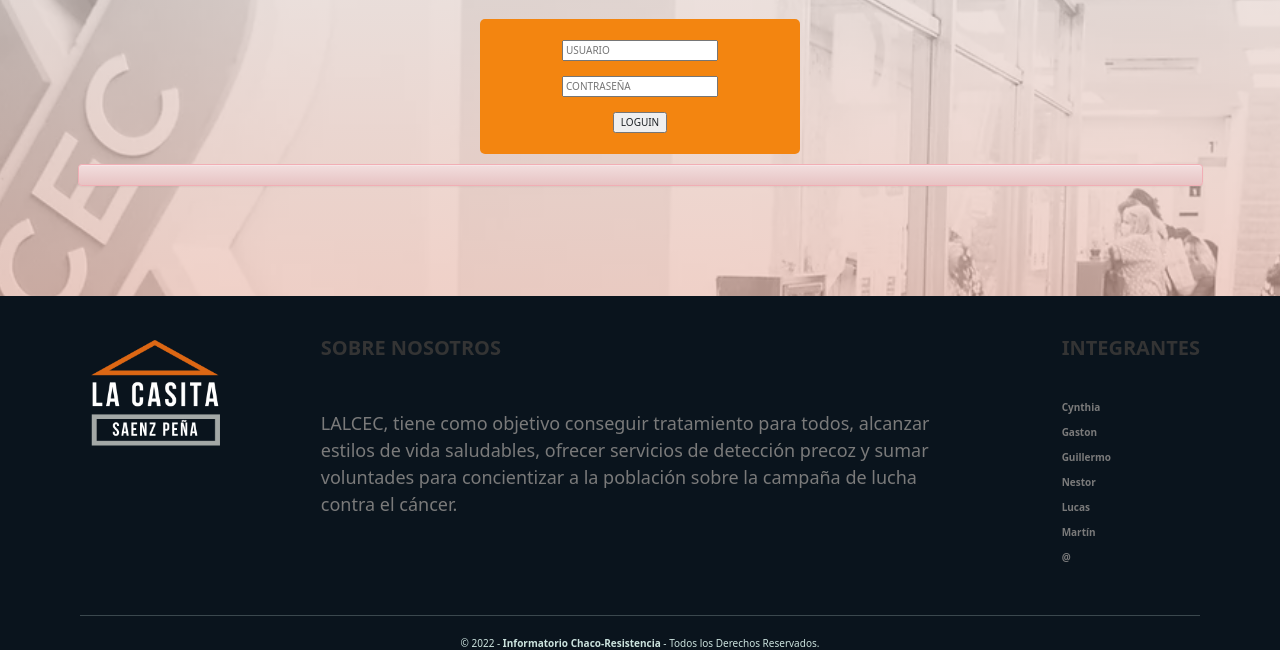
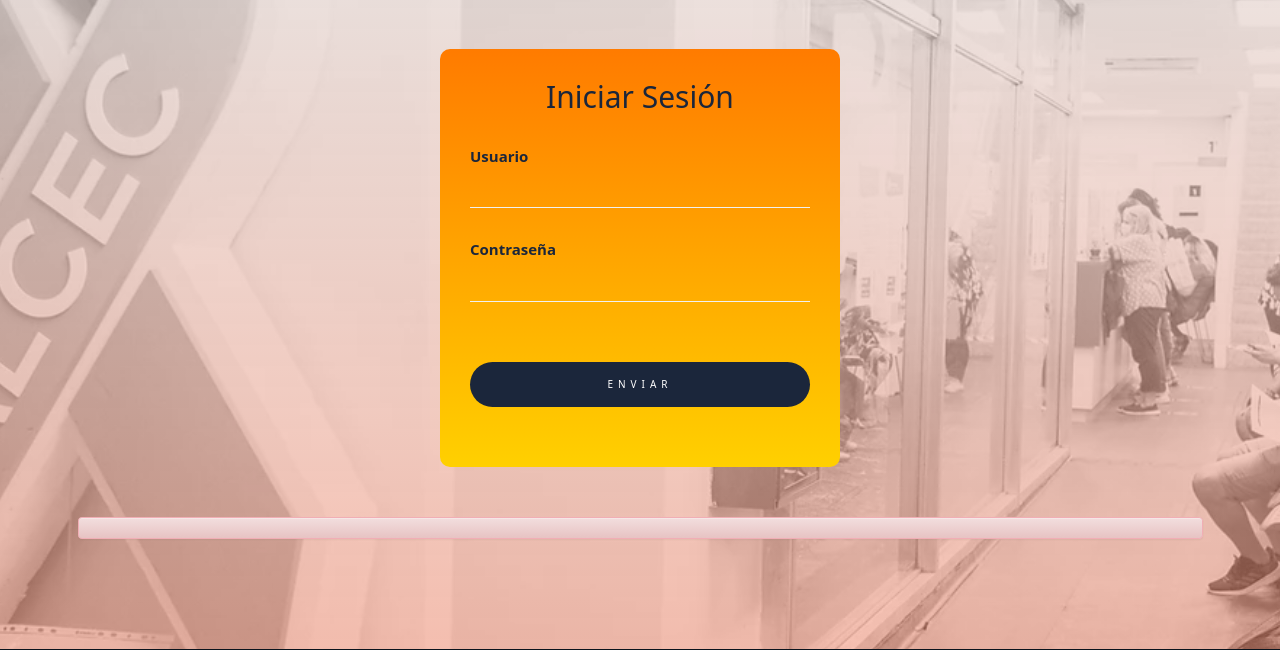
Before and after one commit to guillermoMat/Informatorio2022, a Django app: page /login/ in a window 1280 px wide. Shown: the part 108-758 px from the top of the page. Run offline with Django 4.2, Linux system fonts and the light colour scheme; some libraries are stand-ins or nearby versions.

Commit message:
modificacion-css loguin

```diff
--- a/pryectoInfo2022/static/css/estilos.css
+++ b/pryectoInfo2022/static/css/estilos.css
@@ -39,14 +39,54 @@ body {
     font-style: oblique;
 
 }
-
+/*
 .contenedorLogin{
     background-color: rgb(243, 133, 16);
     margin: 10px auto;
     width: 25%;
     border-radius: 5px;
     padding: 1px 0px;
+}
+*/
 
+
+/*CSS PARA LOGIN*/
+.contenedorLogin{
+    margin: 50px auto;
+    width: 400px;
+    padding: 30px;
+    background: linear-gradient(#ff7b00,#ffd000);
+    border-radius: 10px;
+}
+.contenedorLogin h2{
+    margin: 0 0 30px;
+    padding: 0;
+    font-size: 30px;
+    color: #1b263b;
+    text-align: center;
+}
+.contenedorLogin .elemento label{
+    color: #1b263b;
+    font-size: 15px;
+}
+.contenedorLogin .elemento input{
+    width: 100%;
+    padding: 10px 0;
+    color: #ffffff;
+    background: transparent;
+    border: none;
+    border-bottom: 1px solid #f1f1f1;
+    margin-bottom: 30px;
+}
+.contenedorLogin .elemento input[type="submit"]{
+    background-color:#1b263b;
+    border: none;
+    letter-spacing: 5px;
+    text-transform: uppercase;
+    cursor: pointer;
+    padding: 15px;
+    margin-top: 30px;
+    border-radius: 50px;
 }
 
 /* ELEMENTOS PARA PIE DE PAGINA*/
--- a/pryectoInfo2022/templates/usuarios/login.html
+++ b/pryectoInfo2022/templates/usuarios/login.html
@@ -5,14 +5,19 @@
 
 
 <div class="contenedorLogin">
-  <form method="POST" style="text-align:center;margin: 20px auto">{% csrf_token %}
-
-
-      <input type="text" name="username" placeholder="USUARIO">
-      <br><br>
-      <input type="password" name="password" placeholder="CONTRASEÑA">
-      <br><br>
-      <input type="submit" name="" value="LOGUIN">
+  <h2>Iniciar Sesión</h2>
+  <form method="POST">{% csrf_token %}
+    <div class="elemento">
+      <label for="username">Usuario</label>
+      <input type="text" id="username" name="username" required="true">
+    </div>
+    <div class="elemento">
+      <label for="password">Contraseña</label>
+      <input type="password" id="password" name="password" required="true">
+    </div>
+    <div class="elemento">
+      <input type="submit" name="" value="Enviar">
+    </div>
 
     </form>
 
```
